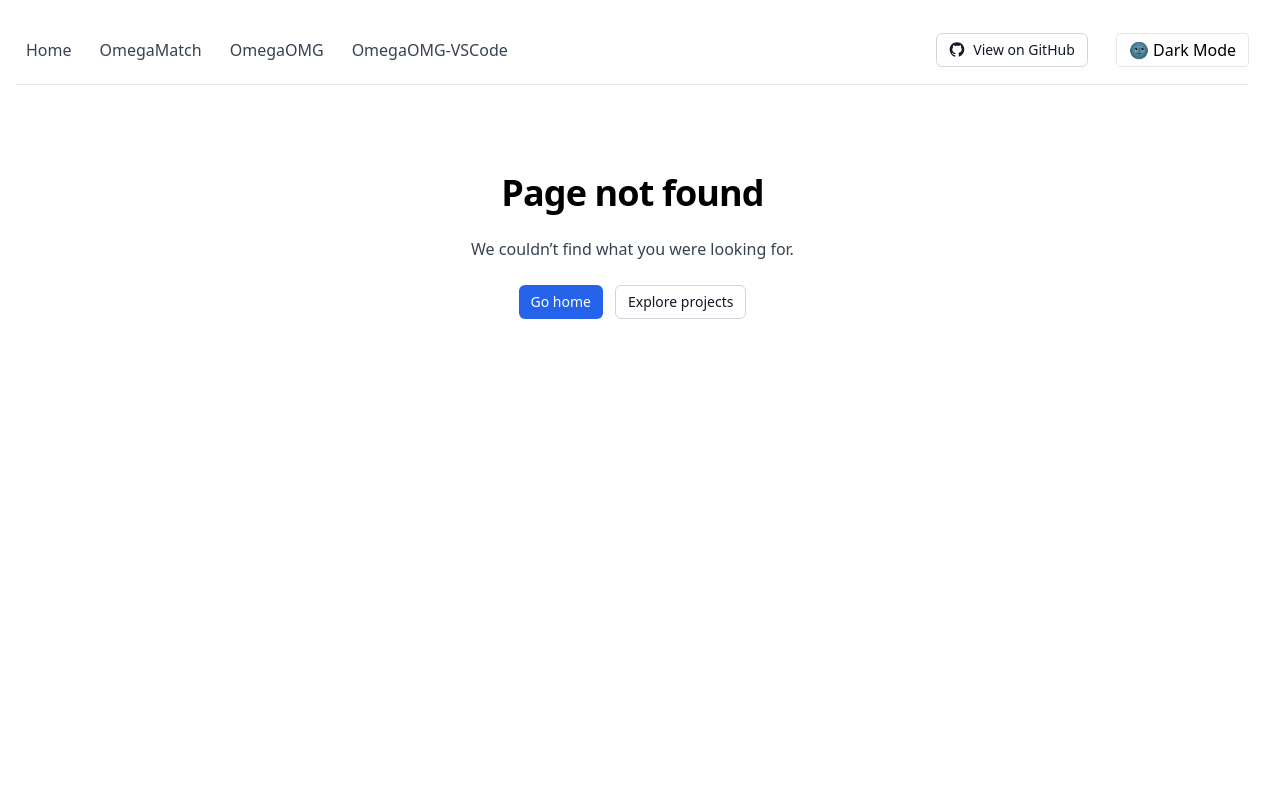
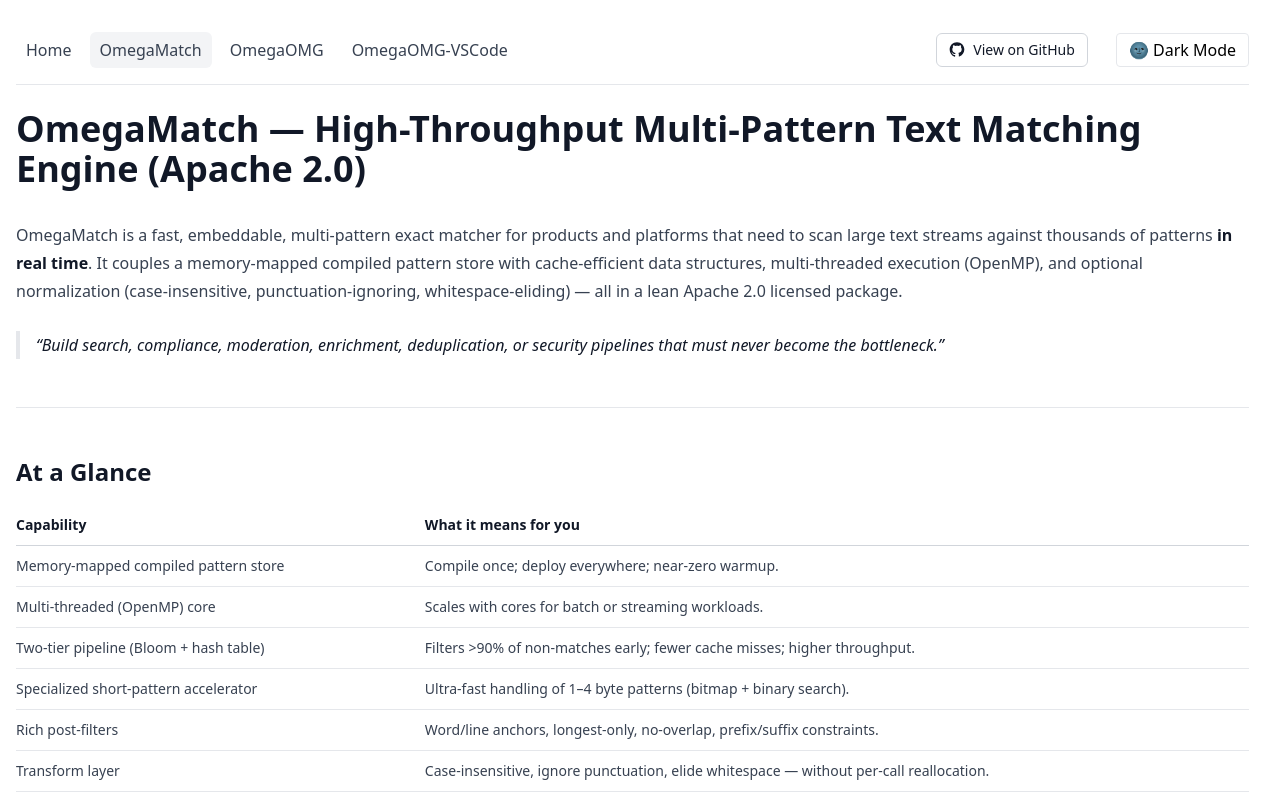
Before and after one commit to scholarsmate/omgdevelopment.org, a Next.js app: page /solutions/omega-match in a window 1280 px wide. Before the commit this address had no page. Shown: the top 800 px of the page. Built offline with nearby package versions, Linux system fonts and the light colour scheme.

Commit message:
refactor(routes): rename marketing routes to solutions; update links, sitemap, and docs

```diff
--- a/app/not-found.tsx
+++ b/app/not-found.tsx
@@ -13,7 +13,7 @@
           Go home
         </Link>
         <Link
-          href="/marketing"
+          href="/solutions"
           className="inline-flex items-center gap-2 rounded-md border border-gray-300 dark:border-gray-700 bg-white dark:bg-gray-800 px-3 py-1.5 text-sm font-medium text-gray-900 dark:text-gray-100 hover:bg-gray-50 dark:hover:bg-gray-700 transition-colors"
         >
           Explore projects
--- a/app/page.tsx
+++ b/app/page.tsx
@@ -30,7 +30,7 @@
           <article className="relative rounded-lg border border-gray-200 dark:border-gray-800 p-6 shadow-sm hover:shadow-lg transition-all duration-200 transform-gpu hover:-translate-y-0.5 hover:border-blue-300 dark:hover:border-blue-600 hover:bg-gray-50 dark:hover:bg-gray-800/60 focus-within:ring-2 focus-within:ring-blue-500/40 motion-reduce:transform-none motion-reduce:transition-none">
             <span className="absolute top-3 right-3 inline-flex items-center rounded-md border border-gray-300 dark:border-gray-700 bg-white/80 dark:bg-gray-800/80 backdrop-blur px-2 py-0.5 text-[11px] font-medium text-gray-700 dark:text-gray-300">Apache-2.0</span>
             <h3 className="text-xl font-semibold">
-              <Link href="/marketing/omega-match" className="hover:underline">OmegaMatch</Link>
+              <Link href="/solutions/omega-match" className="hover:underline">OmegaMatch</Link>
             </h3>
             <p className="mt-2 text-gray-700 dark:text-gray-300">
               High‑throughput multi‑pattern text matching engine. Exact, deterministic, and
@@ -38,7 +38,7 @@
             </p>
             <div className="mt-5 flex flex-wrap gap-3">
               <Link
-                href="/marketing/omega-match"
+                href="/solutions/omega-match"
                 className="inline-flex items-center gap-2 rounded-md bg-blue-600 text-white px-3 py-1.5 text-sm font-medium hover:bg-blue-500 dark:bg-blue-600 dark:hover:bg-blue-500 transition-colors"
               >
                 Learn more
@@ -67,7 +67,7 @@
           <article className="relative rounded-lg border border-gray-200 dark:border-gray-800 p-6 shadow-sm hover:shadow-lg transition-all duration-200 transform-gpu hover:-translate-y-0.5 hover:border-blue-300 dark:hover:border-blue-600 hover:bg-gray-50 dark:hover:bg-gray-800/60 focus-within:ring-2 focus-within:ring-blue-500/40 motion-reduce:transform-none motion-reduce:transition-none">
             <span className="absolute top-3 right-3 inline-flex items-center rounded-md border border-gray-300 dark:border-gray-700 bg-white/80 dark:bg-gray-800/80 backdrop-blur px-2 py-0.5 text-[11px] font-medium text-gray-700 dark:text-gray-300">Apache-2.0</span>
             <h3 className="text-xl font-semibold">
-              <Link href="/marketing/omega-omg" className="hover:underline">OmegaOMG</Link>
+              <Link href="/solutions/omega-omg" className="hover:underline">OmegaOMG</Link>
             </h3>
             <p className="mt-2 text-gray-700 dark:text-gray-300">
               High‑precision entity extraction powered by a simple regex-like DSL and a fast evaluator,
@@ -75,7 +75,7 @@
             </p>
             <div className="mt-5 flex flex-wrap gap-3">
               <Link
-                href="/marketing/omega-omg"
+                href="/solutions/omega-omg"
                 className="inline-flex items-center gap-2 rounded-md bg-blue-600 text-white px-3 py-1.5 text-sm font-medium hover:bg-blue-500 dark:bg-blue-600 dark:hover:bg-blue-500 transition-colors"
               >
                 Learn more
@@ -104,7 +104,7 @@
           <article className="relative rounded-lg border border-gray-200 dark:border-gray-800 p-6 shadow-sm hover:shadow-lg transition-all duration-200 transform-gpu hover:-translate-y-0.5 hover:border-blue-300 dark:hover:border-blue-600 hover:bg-gray-50 dark:hover:bg-gray-800/60 focus-within:ring-2 focus-within:ring-blue-500/40 motion-reduce:transform-none motion-reduce:transition-none">
             <span className="absolute top-3 right-3 inline-flex items-center rounded-md border border-gray-300 dark:border-gray-700 bg-white/80 dark:bg-gray-800/80 backdrop-blur px-2 py-0.5 text-[11px] font-medium text-gray-700 dark:text-gray-300">MIT</span>
             <h3 className="text-xl font-semibold">
-              <Link href="/marketing/omega-omg-vscode" className="hover:underline">OmegaOMG for VS Code</Link>
+              <Link href="/solutions/omega-omg-vscode" className="hover:underline">OmegaOMG for VS Code</Link>
             </h3>
             <p className="mt-2 text-gray-700 dark:text-gray-300">
               Language support extension for authoring OMG files with syntax highlighting,
@@ -112,7 +112,7 @@
             </p>
             <div className="mt-5 flex flex-wrap gap-3">
               <Link
-                href="/marketing/omega-omg-vscode"
+                href="/solutions/omega-omg-vscode"
                 className="inline-flex items-center gap-2 rounded-md bg-blue-600 text-white px-3 py-1.5 text-sm font-medium hover:bg-blue-500 dark:bg-blue-600 dark:hover:bg-blue-500 transition-colors"
               >
                 Learn more
--- /dev/null
+++ b/app/solutions/omega-match/page.tsx
@@ -0,0 +1,18 @@
+import fs from 'fs';
+import path from 'path';
+import ReactMarkdown from 'react-markdown';
+import remarkGfm from 'remark-gfm';
+
+function loadMarkdown(): string {
+  const filePath = path.join(process.cwd(), 'content', 'omega-match', 'MARKETING.md');
+  return fs.readFileSync(filePath, 'utf8');
+}
+
+export default function Page() {
+  const markdown = loadMarkdown();
+  return (
+    <article className="prose dark:prose-invert max-w-none prose-img:rounded-md prose-img:shadow-sm prose-table:table-auto prose-table:overflow-x-auto">
+      <ReactMarkdown remarkPlugins={[remarkGfm]}>{markdown}</ReactMarkdown>
+    </article>
+  );
+}
--- /dev/null
+++ b/app/solutions/omega-omg-vscode/page.tsx
@@ -0,0 +1,18 @@
+import fs from 'fs';
+import path from 'path';
+import ReactMarkdown from 'react-markdown';
+import remarkGfm from 'remark-gfm';
+
+function loadMarkdown(): string {
+  const filePath = path.join(process.cwd(), 'content', 'omega-omg-vscode', 'MARKETING.md');
+  return fs.readFileSync(filePath, 'utf8');
+}
+
+export default function Page() {
+  const markdown = loadMarkdown();
+  return (
+    <article className="prose dark:prose-invert max-w-none prose-img:rounded-md prose-img:shadow-sm prose-table:table-auto prose-table:overflow-x-auto">
+      <ReactMarkdown remarkPlugins={[remarkGfm]}>{markdown}</ReactMarkdown>
+    </article>
+  );
+}
--- /dev/null
+++ b/app/solutions/omega-omg/page.tsx
@@ -0,0 +1,18 @@
+import fs from 'fs';
+import path from 'path';
+import ReactMarkdown from 'react-markdown';
+import remarkGfm from 'remark-gfm';
+
+function loadMarkdown(): string {
+  const filePath = path.join(process.cwd(), 'content', 'omega-omg', 'MARKETING.md');
+  return fs.readFileSync(filePath, 'utf8');
+}
+
+export default function Page() {
+  const markdown = loadMarkdown();
+  return (
+    <article className="prose dark:prose-invert max-w-none prose-img:rounded-md prose-img:shadow-sm prose-table:table-auto prose-table:overflow-x-auto">
+      <ReactMarkdown remarkPlugins={[remarkGfm]}>{markdown}</ReactMarkdown>
+    </article>
+  );
+}
--- /dev/null
+++ b/app/solutions/page.tsx
@@ -0,0 +1,26 @@
+import Link from 'next/link';
+
+export default function SolutionsIndex() {
+  return (
+    <main>
+      <h1>Solutions</h1>
+      <ul className="list-disc pl-5 space-y-2">
+        <li>
+          <Link href="/solutions/omega-omg">Omega OMG</Link>
+          <span className="mx-2">•</span>
+          <a href="https://github.com/scholarsmate/omega-omg" target="_blank" rel="noopener noreferrer" className="text-blue-600 dark:text-blue-400 hover:underline">View on GitHub</a>
+        </li>
+        <li>
+          <Link href="/solutions/omega-omg-vscode">Omega OMG VS Code Extension</Link>
+          <span className="mx-2">•</span>
+          <a href="https://github.com/scholarsmate/omega-omg-vscode" target="_blank" rel="noopener noreferrer" className="text-blue-600 dark:text-blue-400 hover:underline">View on GitHub</a>
+        </li>
+        <li>
+          <Link href="/solutions/omega-match">Omega Match</Link>
+          <span className="mx-2">•</span>
+          <a href="https://github.com/scholarsmate/omega-match" target="_blank" rel="noopener noreferrer" className="text-blue-600 dark:text-blue-400 hover:underline">View on GitHub</a>
+        </li>
+      </ul>
+    </main>
+  );
+}
--- a/components/Header.tsx
+++ b/components/Header.tsx
@@ -48,23 +48,23 @@
           Home
         </Link>
         <Link
-          href="/marketing/omega-match"
-          className={`${base} ${isActive('/marketing/omega-match') ? active : ''}`}
-          aria-current={isActive('/marketing/omega-match') ? 'page' : undefined}
+          href="/solutions/omega-match"
+          className={`${base} ${isActive('/solutions/omega-match') ? active : ''}`}
+          aria-current={isActive('/solutions/omega-match') ? 'page' : undefined}
         >
           OmegaMatch
         </Link>
         <Link
-          href="/marketing/omega-omg"
-          className={`${base} ${isActive('/marketing/omega-omg') ? active : ''}`}
-          aria-current={isActive('/marketing/omega-omg') ? 'page' : undefined}
+          href="/solutions/omega-omg"
+          className={`${base} ${isActive('/solutions/omega-omg') ? active : ''}`}
+          aria-current={isActive('/solutions/omega-omg') ? 'page' : undefined}
         >
           OmegaOMG
         </Link>
         <Link
-          href="/marketing/omega-omg-vscode"
-          className={`${base} ${isActive('/marketing/omega-omg-vscode') ? active : ''}`}
-          aria-current={isActive('/marketing/omega-omg-vscode') ? 'page' : undefined}
+          href="/solutions/omega-omg-vscode"
+          className={`${base} ${isActive('/solutions/omega-omg-vscode') ? active : ''}`}
+          aria-current={isActive('/solutions/omega-omg-vscode') ? 'page' : undefined}
         >
           OmegaOMG-VSCode
         </Link>
```
Also changed, not shown: 2 other files (tests, documents, lock files or other folders).
